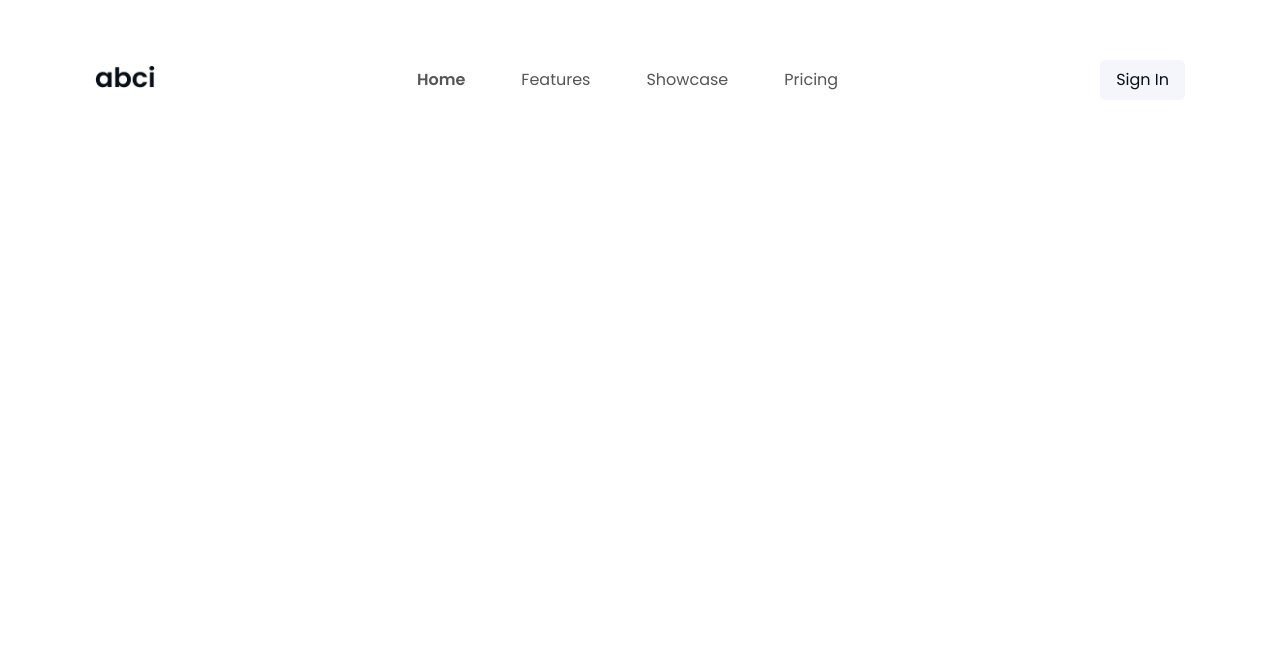
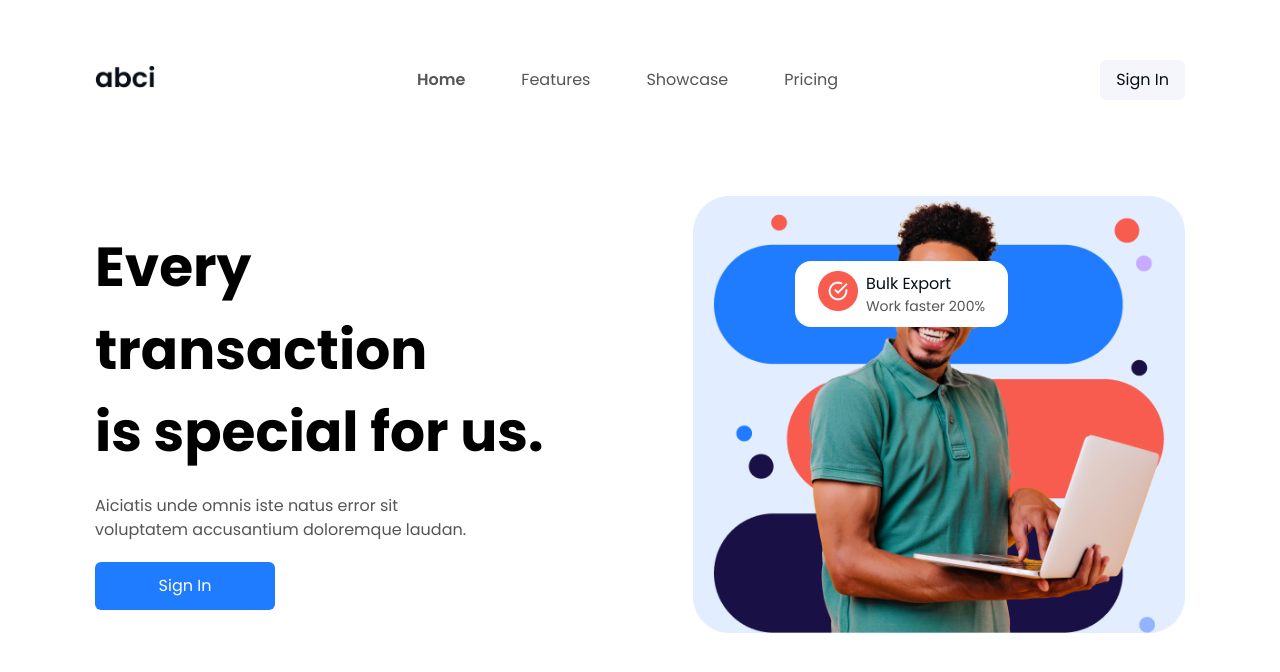
Before and after one commit to hugovinicius145/banking-landing-page, a Next.js app: page / in a window 1280 px wide. Shown: the top 672 px of the page. Built offline with nearby package versions, Linux system fonts and the light colour scheme.

Commit message:
Criando Hero

```diff
--- /dev/null
+++ b/src/components/Header/Hero.tsx
@@ -0,0 +1,72 @@
+import { Box, Button, Stack, Text } from "@chakra-ui/react";
+import NextImage from "next/image";
+
+export function Hero() {
+  function BulkComponent() {
+    return (
+      <Stack
+        position="absolute"
+        top="261px"
+        right="272px"
+        direction="row"
+        width="213px"
+        height="66px"
+        borderRadius="16px"
+        align="center"
+        justify="center"
+        bgColor="white"
+      >
+        <Box>
+          <NextImage
+            src="/Group-5.png"
+            width="40px"
+            height="40px"
+          />
+        </Box>
+        <Stack textAlign="left" spacing="0">
+          <Text fontWeight="medium" color="#070F18">Bulk Export</Text>
+          <Text fontSize="sm">Work faster 200%</Text>
+        </Stack>
+      </Stack>
+    );
+  }
+
+  return (
+    <Stack
+      direction="row"
+      align="center"
+      justify="space-between"
+      spacing="36"
+    >
+      <Stack align="left" spacing="5">
+        <Text fontWeight="bold" fontSize="55px" color="#000000">
+          Every transaction <br />is special for us.
+        </Text>
+        <Text fontSize="16px">
+          Aiciatis unde omnis iste natus error sit <br /> voluptatem accusantium doloremque laudan.
+        </Text>
+        <Button
+          bgColor="#1F7CFF"
+          color="#FFFFFF"
+          fontSize="16px"
+          fontWeight="normal"
+          w="180px"
+          h="48px"
+          _hover={{ bgColor: "#0062EB" }}
+        >
+          Sign In
+        </Button>
+      </Stack>
+
+      <Box >
+
+        <NextImage
+          src="/hero.png"
+          width="542px"
+          height="482px"
+        />
+        <BulkComponent />
+      </Box>
+    </Stack>
+  );
+}
--- a/src/components/Header/index.tsx
+++ b/src/components/Header/index.tsx
@@ -1,4 +1,5 @@
 import { Box, Stack } from "@chakra-ui/react";
+import { Hero } from "./Hero";
 import { Navbar } from "./Navbar";
 
 export function Header() {
@@ -15,6 +16,7 @@ export function Header() {
         borderRadius="10px"
       >
         <Navbar />
+        <Hero />
       </Stack>
     </Box>
   );
```
Also changed, not shown: public/Group-5.png (added), public/hero.png (added).
